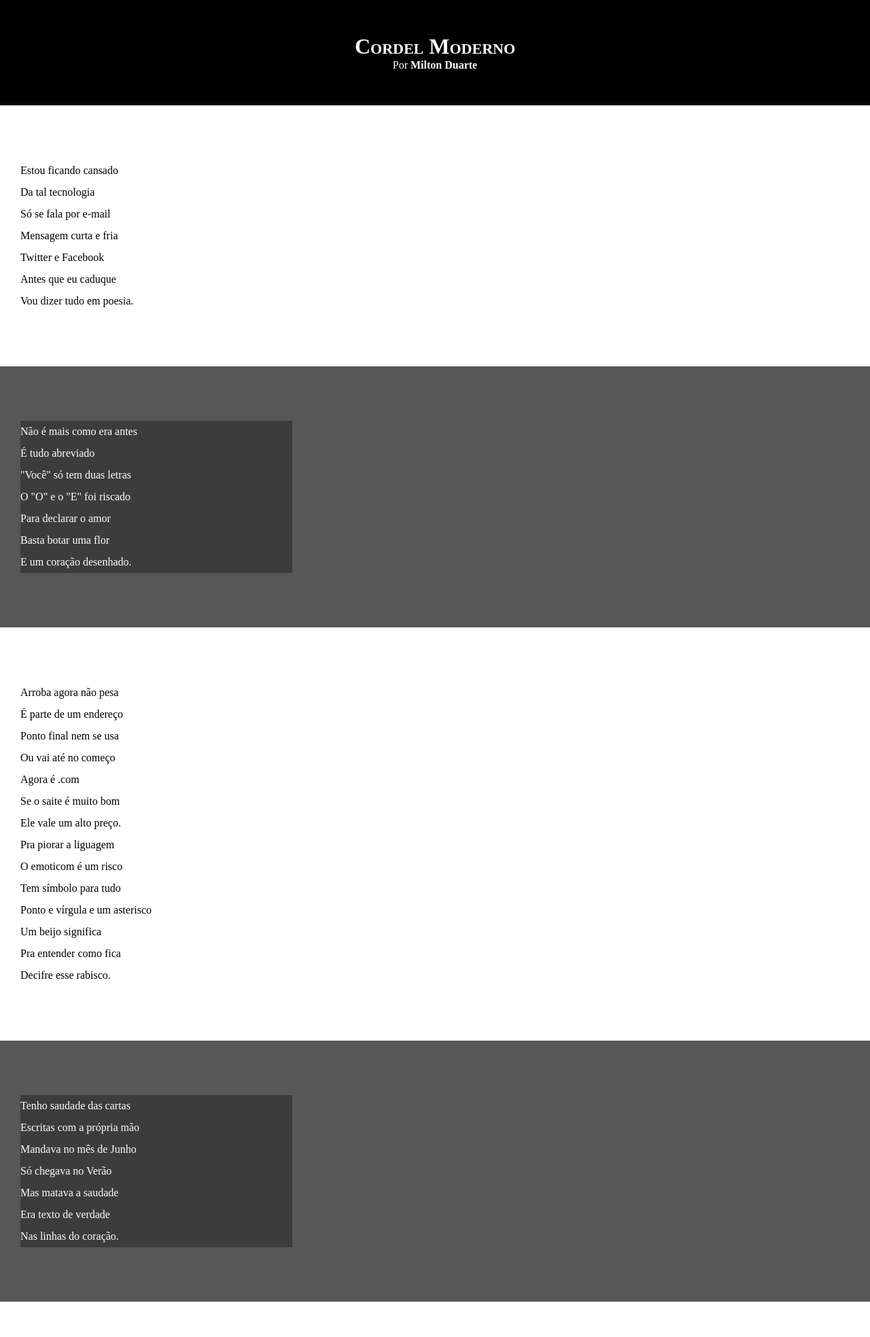
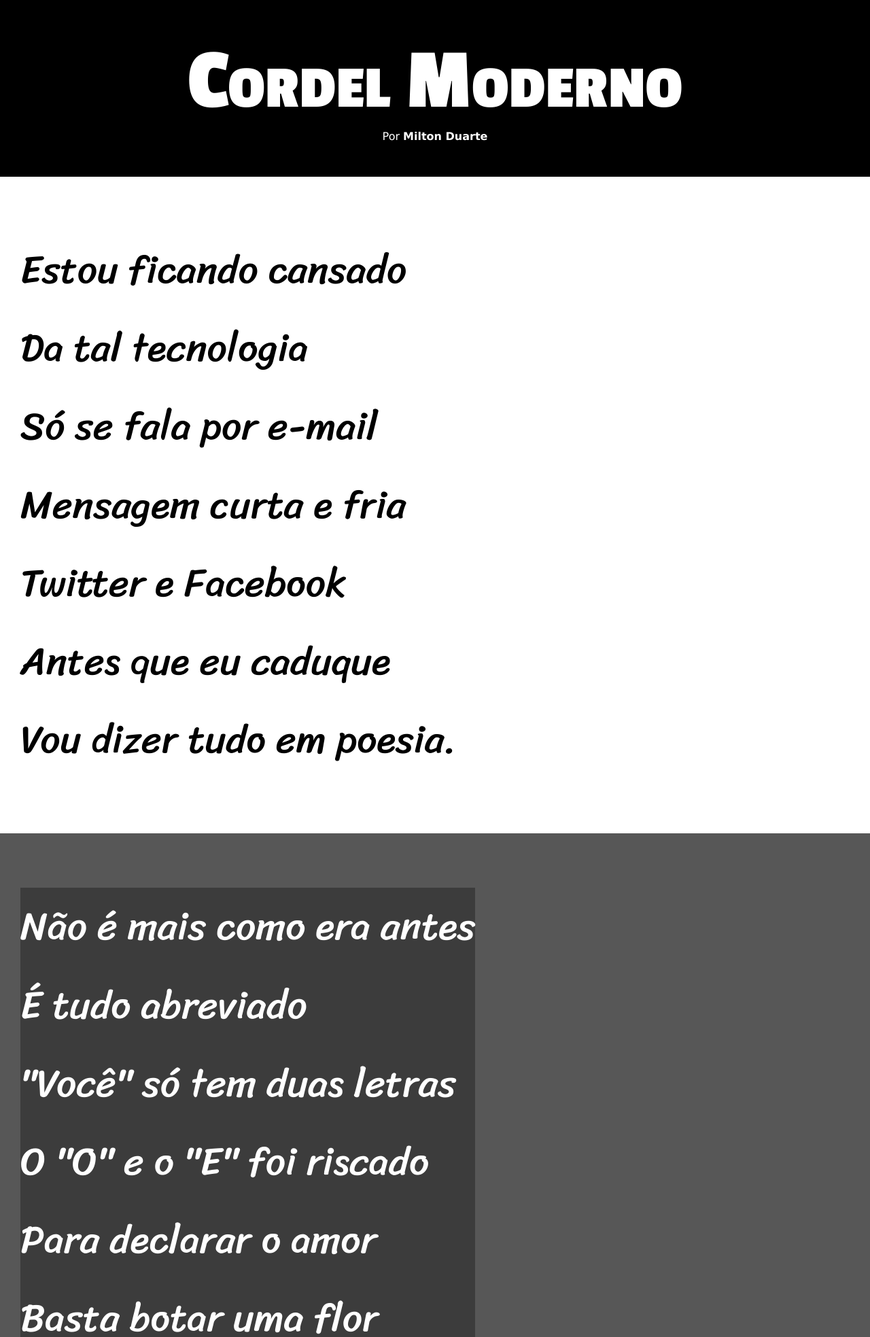
Before and after one commit to ishiikehh/HTML_CSS, a PHP site: page /cordelModerno in a window 1280 px wide. Shown: the top 1967 px of the page at 68% size. Run offline with PHP 8.4, Linux system fonts and the light colour scheme.

Commit message:
cM ud2.0

```diff
--- a/cordelModerno/estilo/style.css
+++ b/cordelModerno/estilo/style.css
@@ -1,4 +1,12 @@
 @charset "utf-8";
+@import url('https://fonts.googleapis.com/css2?family=Passion+One:wght@400;700;900&family=Sriracha&display=swap');
+
+:root{
+    --vfo0: Verdana, Geneva, Tahoma, sans-serif;
+    --vfo1:'Passion One', cursive;
+    --vfo2:'Sriracha', cursive;
+
+}
 
 *{
     margin: 0;
@@ -8,6 +16,8 @@
 html, body{
     min-height: 100vh;
     background-color: darkgray;
+    font-family: var(--vfo0);
+    font-size: 1em;
 }
 
 header{
@@ -19,6 +29,8 @@ header{
 header h1{
     padding-top: 50px;
     font-variant: small-caps;
+    font-family: var(--vfo1);
+    font-size: 10vw;
 }
 header p{
     padding-bottom: 50px;
@@ -38,6 +50,8 @@ section{
     padding-bottom: 10vh;
     padding-left: 30px;
     line-height: 2em;
+    font-family: var(--vfo2);
+    font-size: 4.5vw;
 }
 .normal{
     background-color: white;
@@ -48,7 +62,7 @@ section{
 }
 .imagem p{
     background-color: rgba(0, 0, 0, 0.315);
-    width: 400px;
+    display: inline-block;
 }
 
 
```
